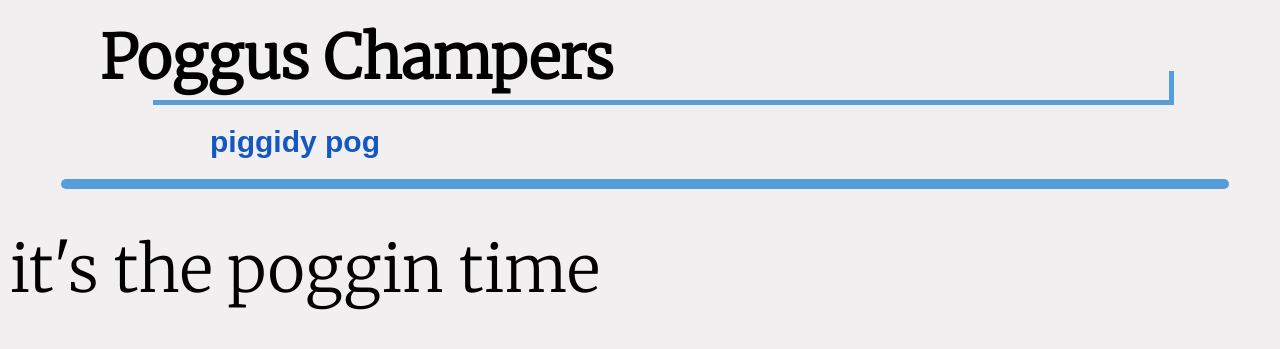
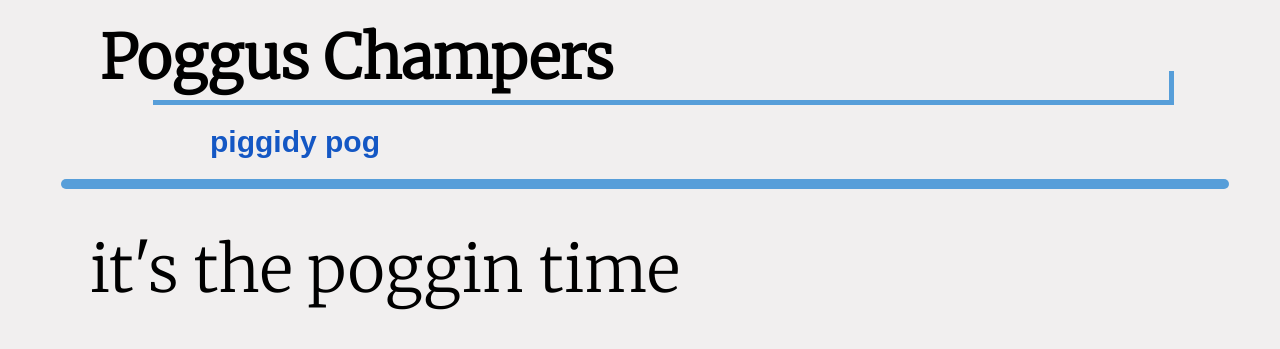
Before and after one commit to AdamGaffney96/PersonalWebsite, a Django app: a page that uses blog_site/templates/blog_site/base.html in a window 1280 px wide. Shown: the part 80-429 px from the top of the page. Run offline with Django 3.2, Linux system fonts and the light colour scheme; data comes from the database, SQL or seed files in the repository.

```diff
--- a/ResumeSite/static/blog_site/css/main.css
+++ b/ResumeSite/static/blog_site/css/main.css
@@ -687,6 +687,9 @@
         border-bottom-left-radius: 10px;
         border-bottom-right-radius: 10px;
     }
+    .article-text {
+        margin: 0 80px;
+    }
     .article-text h3 {
         font-size: 35px;
     }
```
